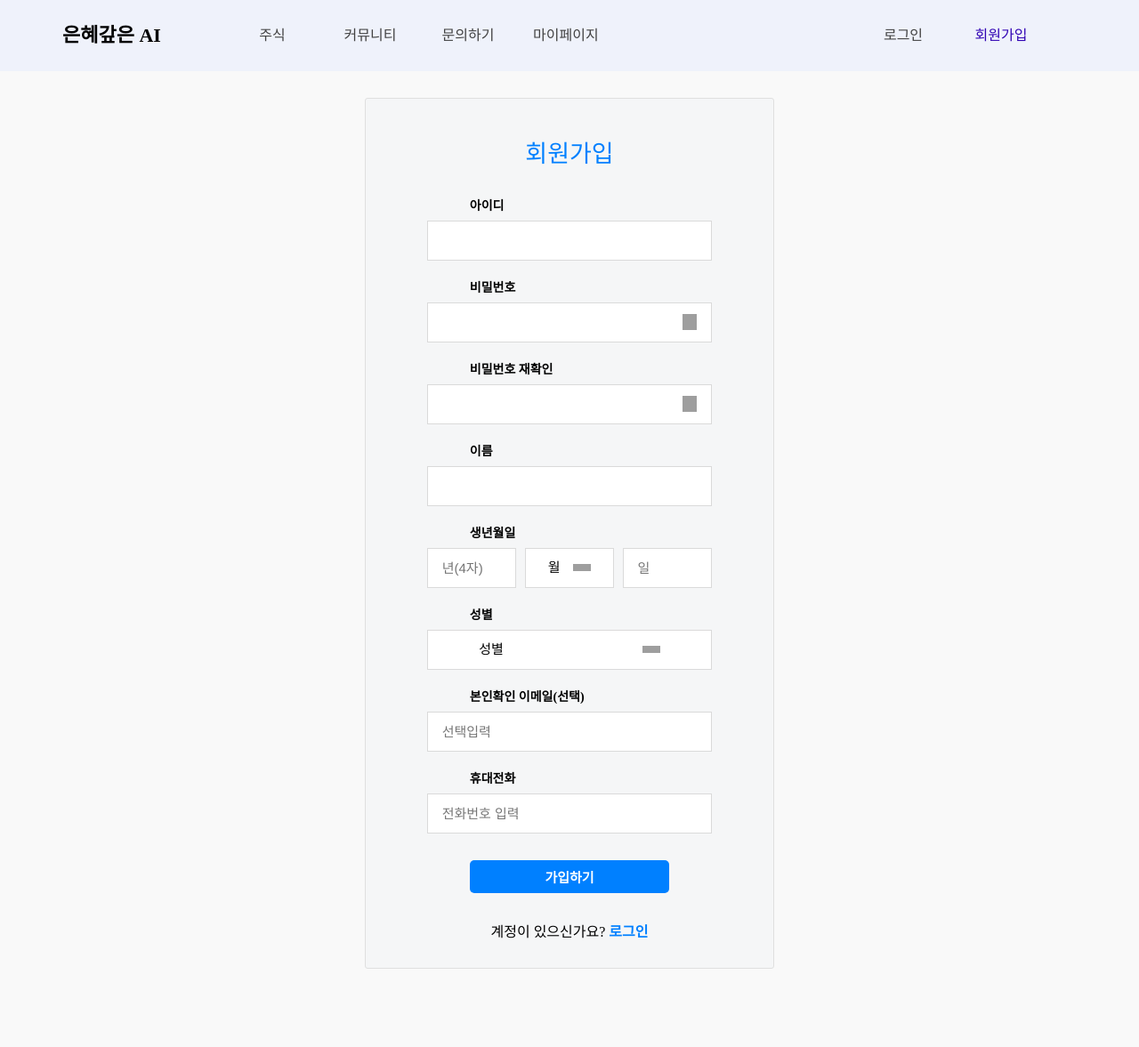
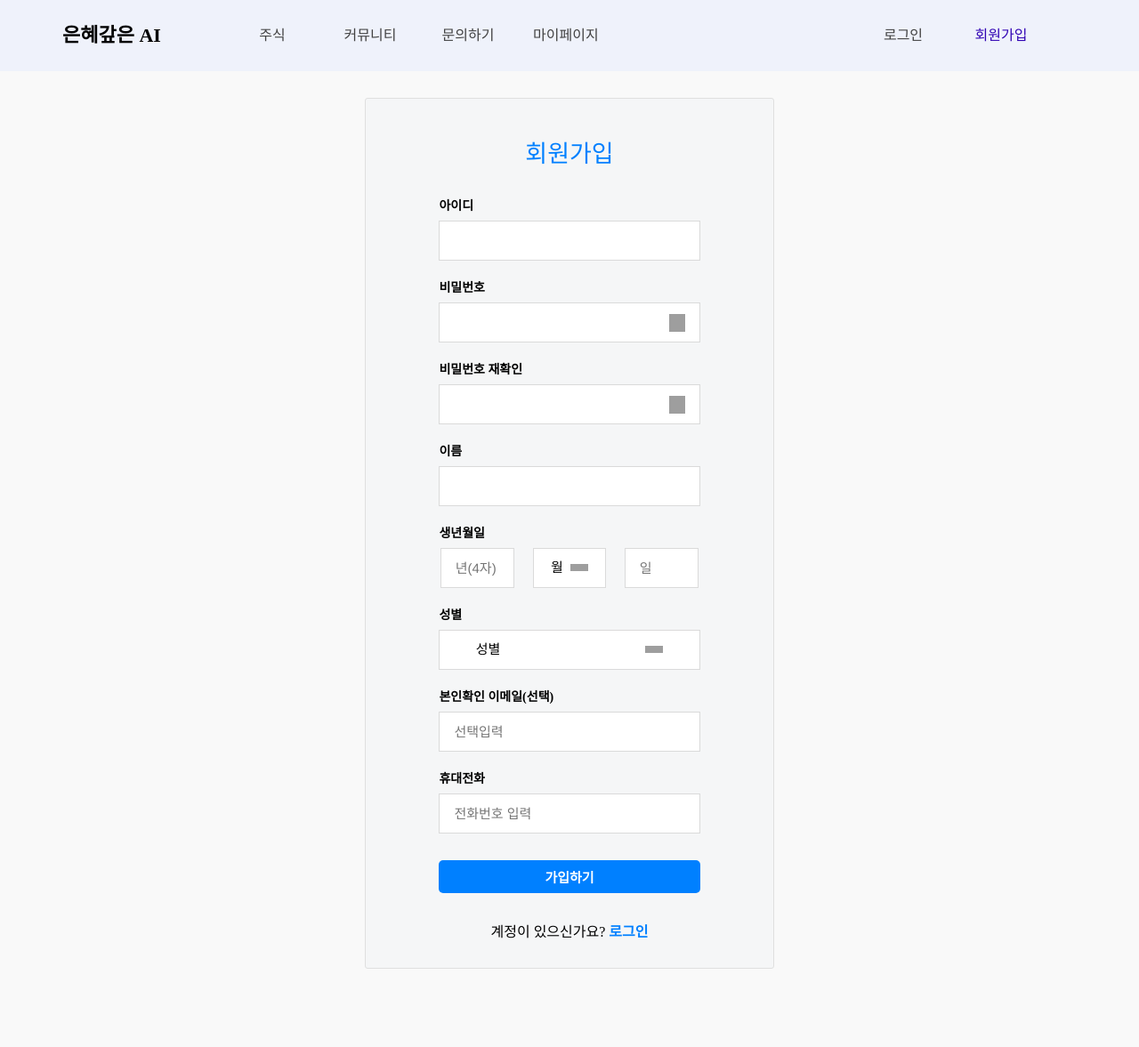
Before and after one commit to hkp1030/Stock_price_analysis_web, a Django app: page /auth/signup in a window 1280 px wide. Shown: the top 1177 px of the page at 89% size. Run offline with Django 3.2, Linux system fonts and the light colour scheme; grey boxes are pictures that could not be loaded.

Commit message:
회원가입

```diff
--- a/templates/users/signup.html
+++ b/templates/users/signup.html
@@ -54,7 +54,7 @@
             }
 
             .joinWindow * {
-                width: 70%;
+                width: 80%;
                 margin-left: auto;
                 margin-right: auto;
             }
@@ -69,17 +69,18 @@
                 outline: none;
             }
 
+
             h3 {
-                width : 70%;
                 margin: 19px 0 8px;
                 font-size: 14px;
                 font-weight: 600;
                 text-align: left;
             }
 
+
             .box {
                 display: block;
-                width: 100%;
+                width: 80%;
                 height: 45px;
                 border: solid 1px #dadada;
                 padding: 6px 14px 6px 14px;
@@ -125,8 +126,8 @@
             }
 
             .pswdImg {
-                width: 16px;
-                height: 18px;
+                width: 18px;
+                height: 20px;
                 display: inline-block;
                 position: absolute;
                 top: 50%;
@@ -137,28 +138,24 @@
 
             #bir_wrap {
                 display: table;
-                width: 100%;
+                width: 85%;
             }
 
             #bir_yy {
                 display: table-cell;
-                width: 147px;
+                width: 149px;
 
             }
 
             #bir_mm {
                 display: table-cell;
-                width: 147px;
+                width: 149px;
                 vertical-align: middle;
             }
 
             #bir_dd {
                 display: table-cell;
-                width: 147px;
-            }
-
-            #bir_mm, #bir_dd {
-                padding-left: 10px;
+                width: 149px;
             }
 
             select {
```
